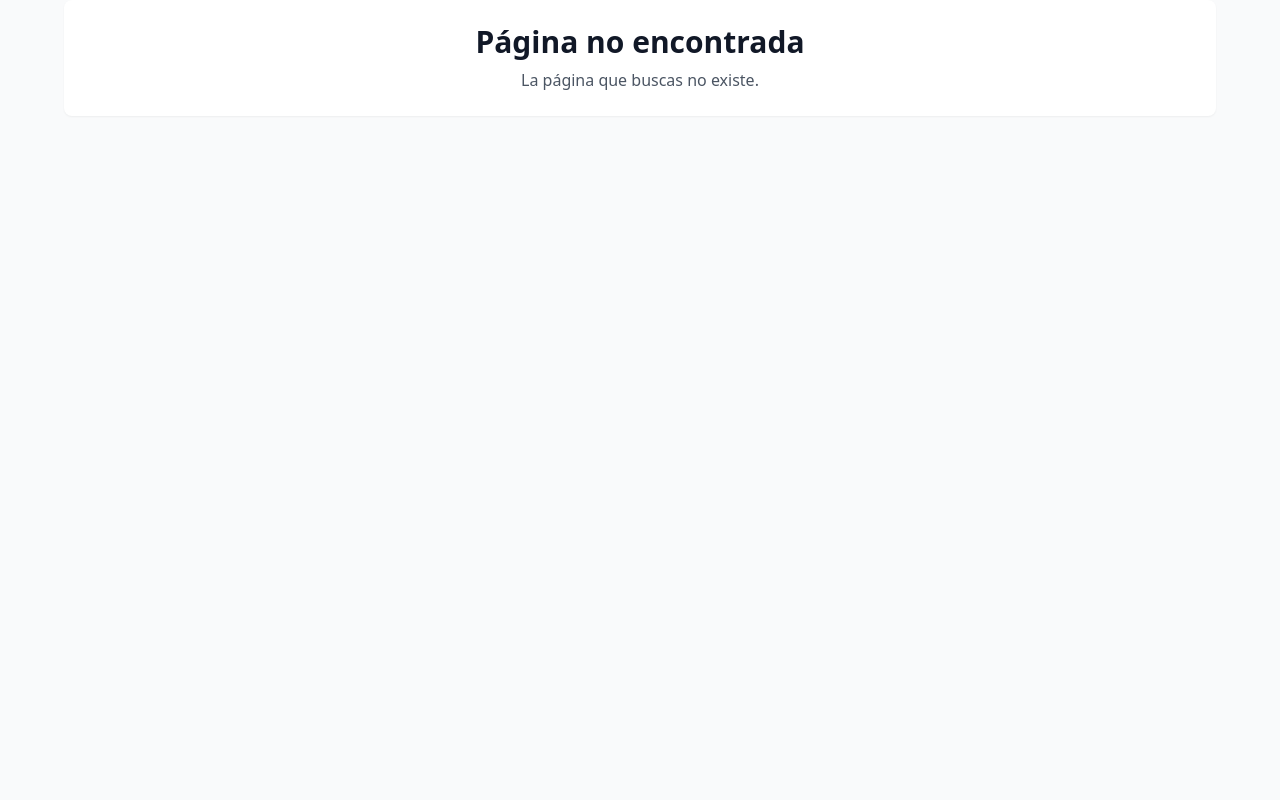
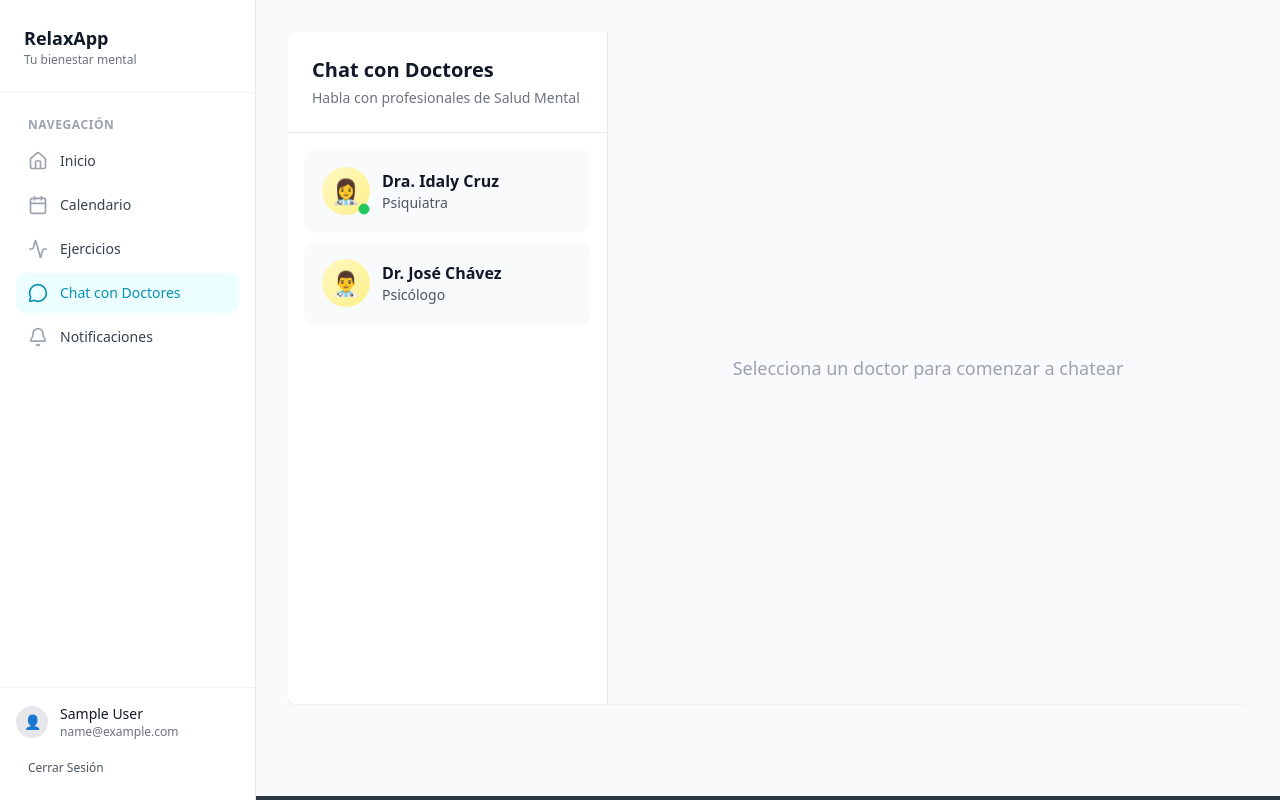
Before and after one commit to DarielMorua/Relax-Web, a React (Vite) app: page /chat in a window 1280 px wide. Built offline with nearby package versions, Linux system fonts and the light colour scheme; sample sign-in values are in the browser's storage.

Commit message:
Se crea chat con datos mock

```diff
--- a/src/App.jsx
+++ b/src/App.jsx
@@ -8,6 +8,7 @@ import Calendario from "./pages/Calendario.jsx";
 import Exercises from "./pages/Exercises.jsx";
 import ExerciseDetail from "./components/ExerciseDetail.jsx";
 import Notificaciones from "./pages/Norificaciones.jsx";
+import Chat from "./components/Chat.jsx";
 
 function App() {
   return (
@@ -29,7 +30,7 @@ function App() {
         />
 
         {/* Más rutas protegidas */}
-          <Route
+        <Route
           path="/calendario"
           element={
             <ProtectedRoute>
@@ -40,8 +41,6 @@ function App() {
           }
         />
 
-
-      {/*
         <Route
           path="/chat"
           element={
@@ -52,7 +51,6 @@ function App() {
             </ProtectedRoute>
           }
         />
-        */}
 
         <Route
           path="/notificaciones"
--- /dev/null
+++ b/src/components/Chat.jsx
@@ -0,0 +1,179 @@
+import React, { useState, useEffect, useRef } from "react";
+import { Send, Circle } from "lucide-react";
+import doctors from "../mock/doctorsMock";
+const Chat = () => {
+  const [selectedDoctor, setSelectedDoctor] = useState(null);
+  const [messages, setMessages] = useState([]);
+  const [newMessage, setNewMessage] = useState("");
+  const messagesEndRef = useRef(null);
+  const scrollToBottom = () => {
+    messagesEndRef.current?.scrollIntoView({ behavior: "smooth" });
+  };
+
+  useEffect(() => {
+    scrollToBottom();
+  }, [messages]);
+
+  const handleSendMessage = (e) => {
+    e.preventDefault();
+    if (!newMessage.trim() || !selectedDoctor) return;
+
+    const message = {
+      id: Date.now(),
+      text: newMessage,
+      sender: "user",
+      timestamp: new Date(),
+    };
+
+    setMessages([...messages, message]);
+    setNewMessage("");
+  };
+
+  return (
+    <div className="h-[calc(100vh-8rem)] bg-white rounded-lg shadow-sm overflow-hidden">
+      <div className="h-full flex">
+        {/* Lista de Doctores */}
+        <div className="w-80 border-r border-gray-200 flex flex-col">
+          <div className="p-6 border-b border-gray-200">
+            <h2 className="text-xl font-bold text-gray-900">
+              Chat con Doctores
+            </h2>
+            <p className="text-sm text-gray-500 mt-1">
+              Habla con profesionales de Salud Mental
+            </p>
+          </div>
+
+          <div className="flex-1 overflow-y-auto p-4 space-y-2">
+            {doctors.map((doctor) => (
+              <button
+                key={doctor.id}
+                onClick={() => setSelectedDoctor(doctor)}
+                className={`w-full p-4 rounded-xl text-left transition-all ${
+                  selectedDoctor?.id === doctor.id
+                    ? "bg-blue-100 border-2 border-blue-300"
+                    : "bg-gray-50 hover:bg-gray-100 border-2 border-transparent"
+                }`}
+              >
+                <div className="flex items-center space-x-3">
+                  <div className="relative">
+                    <div className="w-12 h-12 rounded-full bg-gradient-to-br from-yellow-100 to-yellow-200 flex items-center justify-center text-2xl">
+                      {doctor.avatar}
+                    </div>
+                    {doctor.online && (
+                      <Circle className="w-3 h-3 fill-green-500 text-green-500 absolute bottom-0 right-0" />
+                    )}
+                  </div>
+                  <div className="flex-1 min-w-0">
+                    <p className="font-semibold text-gray-900 truncate">
+                      {doctor.name}
+                    </p>
+                    <p className="text-sm text-gray-600 truncate">
+                      {doctor.specialty}
+                    </p>
+                  </div>
+                </div>
+              </button>
+            ))}
+          </div>
+        </div>
+
+        {/* Área de Chat */}
+        <div className="flex-1 flex flex-col">
+          {selectedDoctor ? (
+            <>
+              {/* Header del Chat */}
+              <div className="p-4 border-b border-gray-200 bg-gray-50">
+                <div className="flex items-center space-x-3">
+                  <div className="w-10 h-10 rounded-full bg-gradient-to-br from-yellow-100 to-yellow-200 flex items-center justify-center text-xl">
+                    {selectedDoctor.avatar}
+                  </div>
+                  <div>
+                    <h3 className="font-semibold text-gray-900">
+                      {selectedDoctor.name}
+                    </h3>
+                    <p className="text-sm text-gray-600">
+                      {selectedDoctor.specialty}
+                    </p>
+                  </div>
+                </div>
+              </div>
+
+              {/* Mensajes */}
+              <div className="flex-1 overflow-y-auto p-6 space-y-4">
+                {messages.length === 0 ? (
+                  <div className="flex items-center justify-center h-full">
+                    <p className="text-gray-400">
+                      Inicia la conversación con {selectedDoctor.name}
+                    </p>
+                  </div>
+                ) : (
+                  messages.map((msg) => (
+                    <div
+                      key={msg.id}
+                      className={`flex ${
+                        msg.sender === "user" ? "justify-end" : "justify-start"
+                      }`}
+                    >
+                      <div
+                        className={`max-w-md px-4 py-2.5 rounded-2xl ${
+                          msg.sender === "user"
+                            ? "bg-blue-500 text-white rounded-br-sm"
+                            : "bg-gray-100 text-gray-900 rounded-bl-sm"
+                        }`}
+                      >
+                        <p className="text-sm">{msg.text}</p>
+                        <p
+                          className={`text-xs mt-1 ${
+                            msg.sender === "user"
+                              ? "text-blue-100"
+                              : "text-gray-500"
+                          }`}
+                        >
+                          {msg.timestamp.toLocaleTimeString("es-ES", {
+                            hour: "2-digit",
+                            minute: "2-digit",
+                          })}
+                        </p>
+                      </div>
+                    </div>
+                  ))
+                )}
+                <div ref={messagesEndRef} />
+              </div>
+
+              {/* Input de Mensaje */}
+              <div className="p-4 border-t border-gray-200 bg-white">
+                <form onSubmit={handleSendMessage} className="flex space-x-2">
+                  <input
+                    type="text"
+                    value={newMessage}
+                    onChange={(e) => setNewMessage(e.target.value)}
+                    placeholder="Escribe tu mensaje..."
+                    className="flex-1 px-4 py-3 border border-gray-300 rounded-full focus:outline-none focus:ring-2 focus:ring-blue-500 focus:border-transparent"
+                  />
+                  <button
+                    type="submit"
+                    disabled={!newMessage.trim()}
+                    className="px-6 py-3 bg-blue-500 text-white rounded-full hover:bg-blue-600 disabled:opacity-50 disabled:cursor-not-allowed transition-colors flex items-center justify-center"
+                  >
+                    <Send className="w-5 h-5" />
+                  </button>
+                </form>
+              </div>
+            </>
+          ) : (
+            <div className="flex-1 flex items-center justify-center bg-gray-50">
+              <div className="text-center">
+                <p className="text-gray-400 text-lg">
+                  Selecciona un doctor para comenzar a chatear
+                </p>
+              </div>
+            </div>
+          )}
+        </div>
+      </div>
+    </div>
+  );
+};
+
+export default Chat;
--- a/src/components/Layout.jsx
+++ b/src/components/Layout.jsx
@@ -8,7 +8,7 @@ const Layout = ({ children }) => {
     { name: "Inicio", path: "/", icon: Home },
     { name: "Calendario", path: "/calendario", icon: Calendar },
     { name: "Ejercicios", path: "/ejercicios", icon: Activity },
-    // { name: "Chat con Doctores", path: "/chat", icon: MessageCircle },
+    { name: "Chat con Doctores", path: "/chat", icon: MessageCircle },
     { name: "Notificaciones", path: "/notificaciones", icon: Bell },
   ];
 
--- /dev/null
+++ b/src/mock/doctorsMock.js
@@ -0,0 +1,18 @@
+const doctors = [
+  {
+    id: 1,
+    name: "Dra. Idaly Cruz",
+    specialty: "Psiquiatra",
+    avatar: "👩‍⚕️",
+    online: true,
+  },
+  {
+    id: 2,
+    name: "Dr. José Chávez",
+    specialty: "Psicólogo",
+    avatar: "👨‍⚕️",
+    online: false,
+  },
+];
+
+export default doctors;
```
